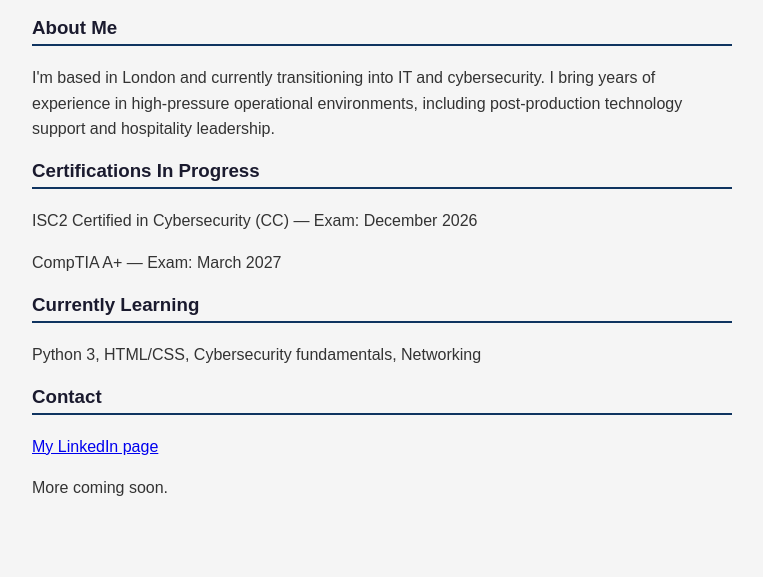
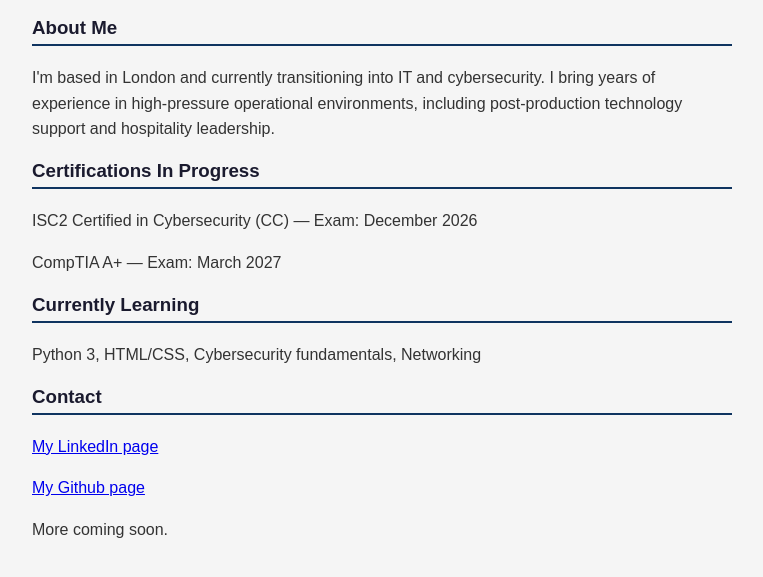
Before and after one commit to curtistech/curtistech.github.io, a plain HTML site: page index.html in a window 1280 px wide. Shown: the part 129-706 px from the top of the page, without its empty margins (258-1021 px from the left). Drawn offline with Linux system fonts and the light colour scheme.

Commit message:
Update index.html

```diff
--- a/index.html
+++ b/index.html
@@ -49,6 +49,7 @@ p {
 
     <h3>Contact</h3>
     <p><a href="https://www.linkedin.com/in/curtisstephan/" target="_blank">My LinkedIn page</a></p>
+    <p><a href="https://github.com/curtistech" target="_blank">My Github page </a></p>
     <p>More coming soon.</p>
 </body>
 </html>
```
